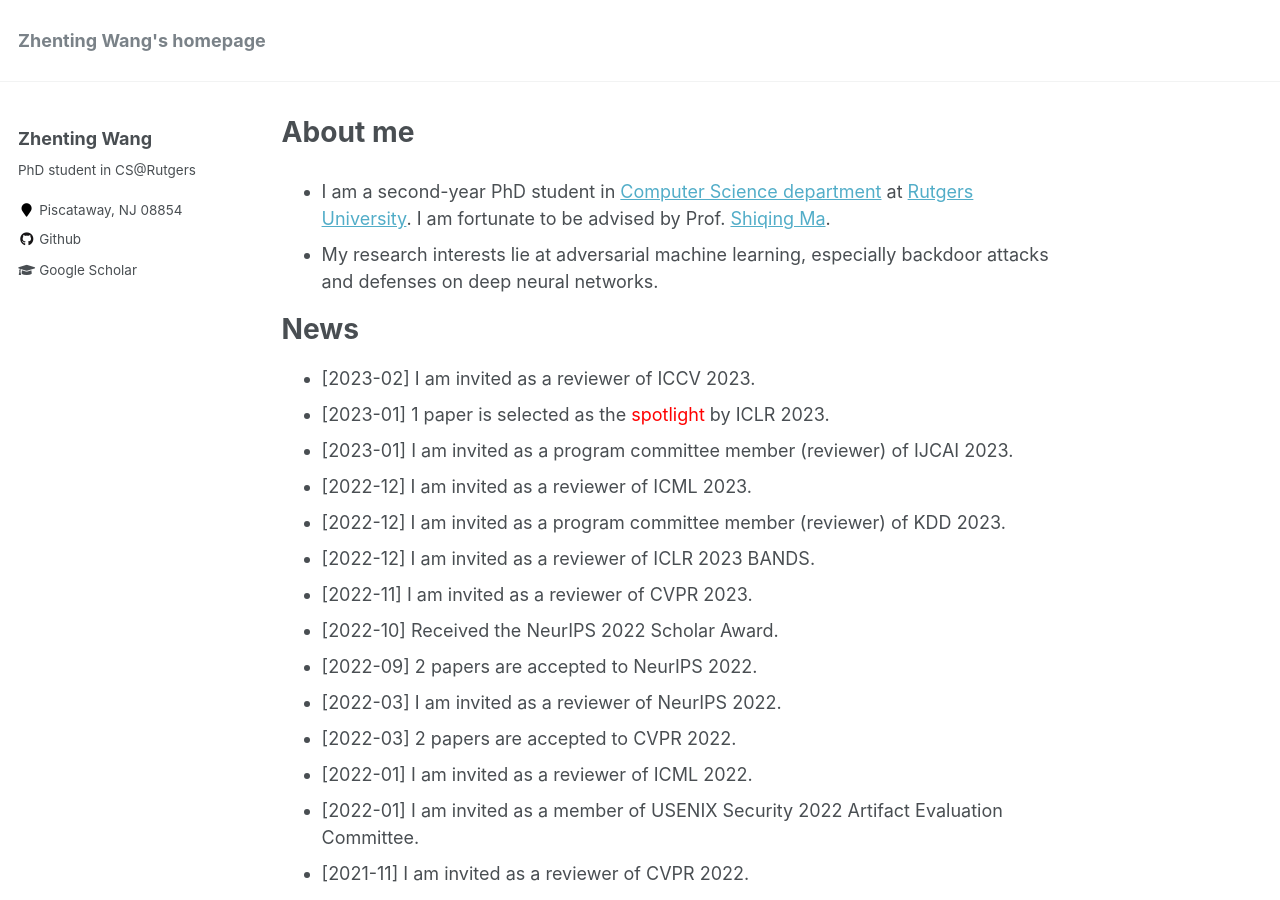
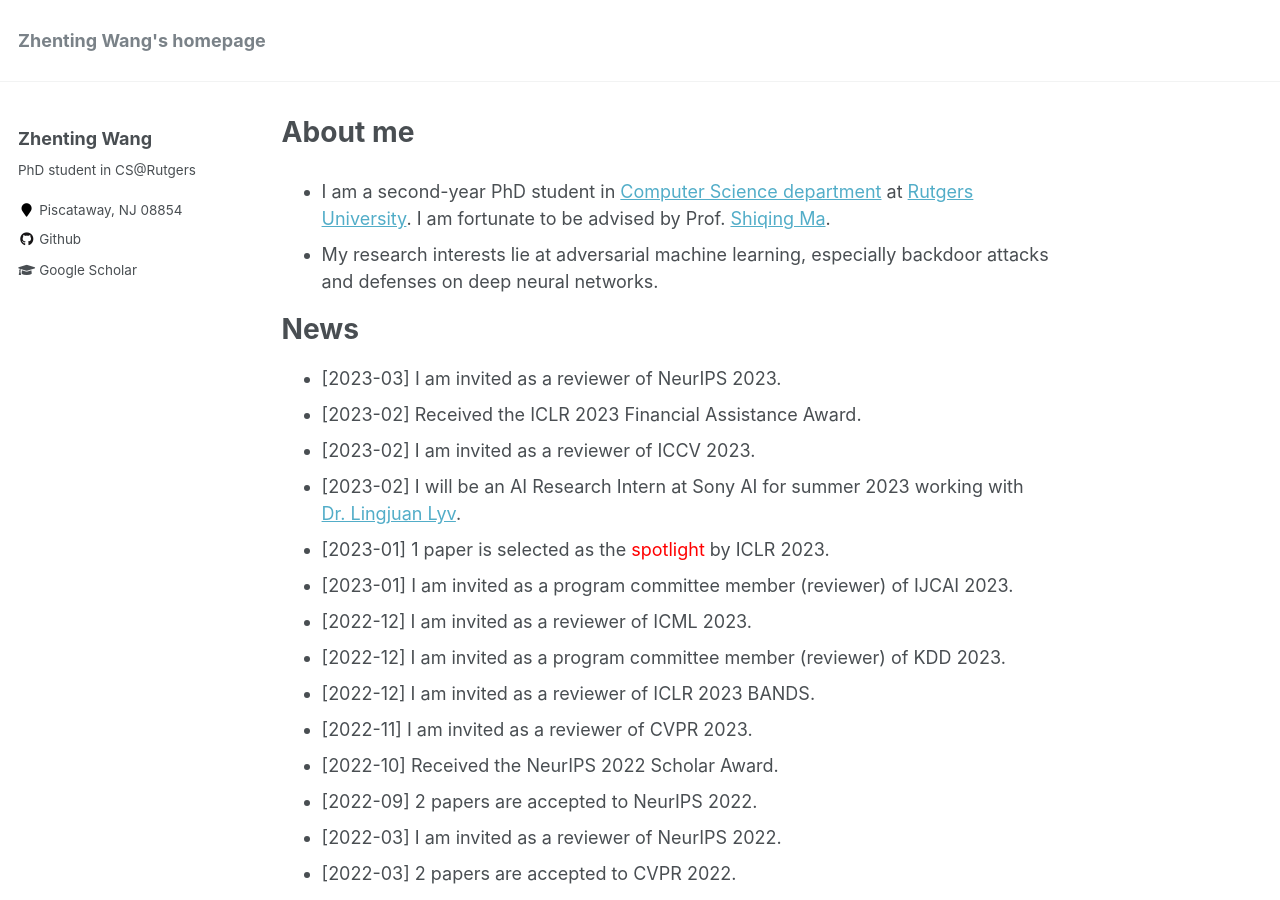
Before and after one commit to ZhentingWang/zhentingwang.github.io, a Jekyll site: the page built from _pages/about.md, in a window 1280 px wide and 900 px high. Built offline with Jekyll 4.4.1, drawn with Linux system fonts in a browser that asks for light colours; some of the changed text lies outside the part shown.

Commit message:
Update about.md

```diff
--- a/_pages/about.md
+++ b/_pages/about.md
@@ -13,7 +13,10 @@ redirect_from:
 
 News
 ======
+* [2023-03] I am invited as a reviewer of NeurIPS 2023.
+* [2023-02] Received the ICLR 2023 Financial Assistance Award.
 * [2023-02] I am invited as a reviewer of ICCV 2023.
+* [2023-02] I will be an AI Research Intern at Sony AI for summer 2023 working with [Dr. Lingjuan Lyv](https://sites.google.com/view/lingjuan-lyu/home).
 * [2023-01] 1 paper is selected as the <font color=red>spotlight</font> by ICLR 2023.
 * [2023-01] I am invited as a program committee member (reviewer) of IJCAI 2023.
 * [2022-12] I am invited as a reviewer of ICML 2023.
@@ -69,7 +72,7 @@ Proceedings of the 28th ACM International Conference on Multimedia (**MM 2020 Or
 Service
 ======
 * Reviewer, International Conference on Machine Learning (ICML), 2022, 2023
-* Reviewer, Conference on Neural Information Processing Systems (NeurIPS), 2022
+* Reviewer, Conference on Neural Information Processing Systems (NeurIPS), 2022, 2023
 * Reviewer, IEEE/CVF Conference on Computer Vision and Pattern Recognition (CVPR), 2023
 * Reviewer, IEEE/CVF International Conference on Computer Vision (ICCV), 2023
 * Program Committee Member/Reviewer, ACM SIGKDD Conference on Knowledge Discovery and Data Mining (KDD), 2023
```
